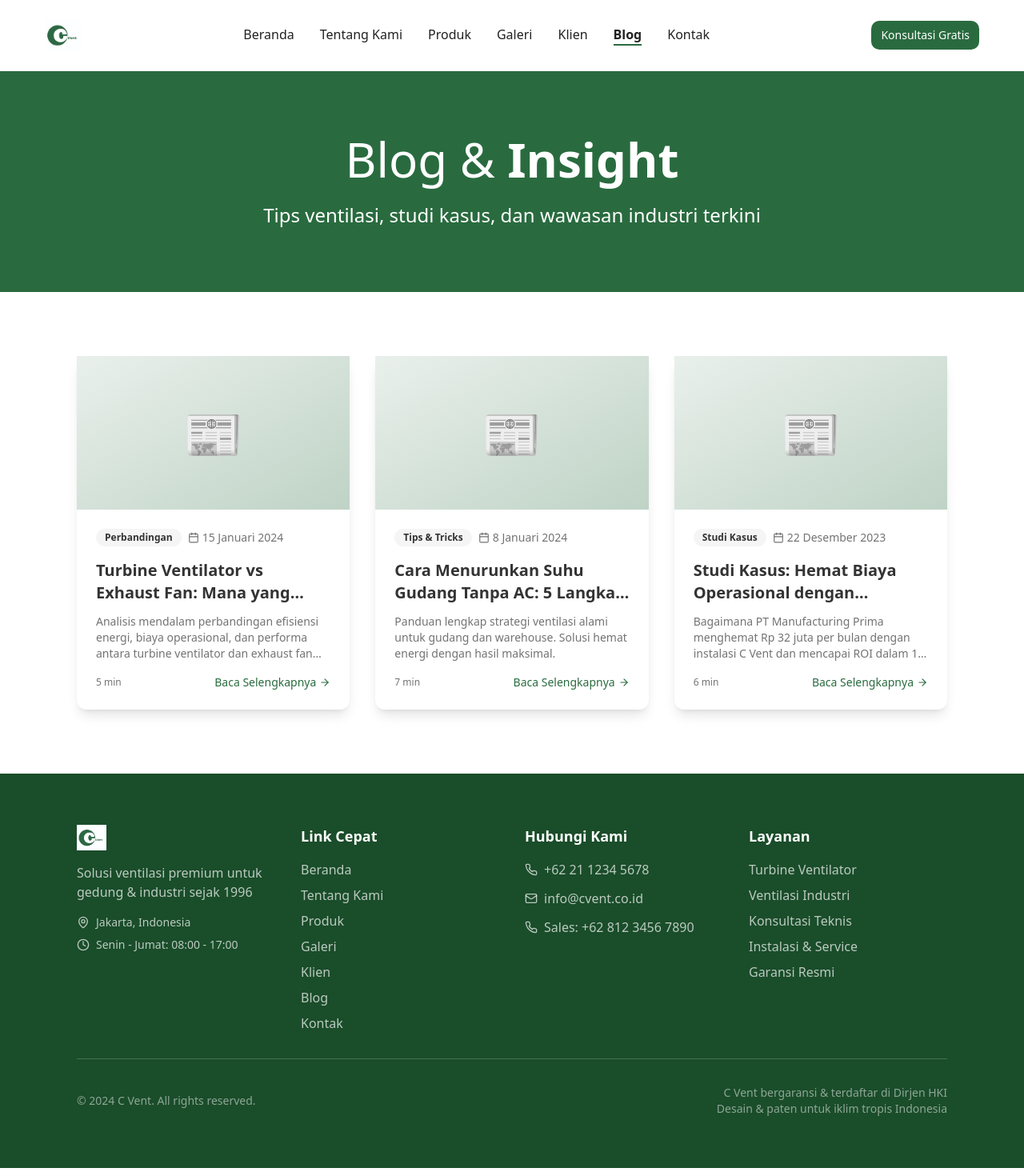
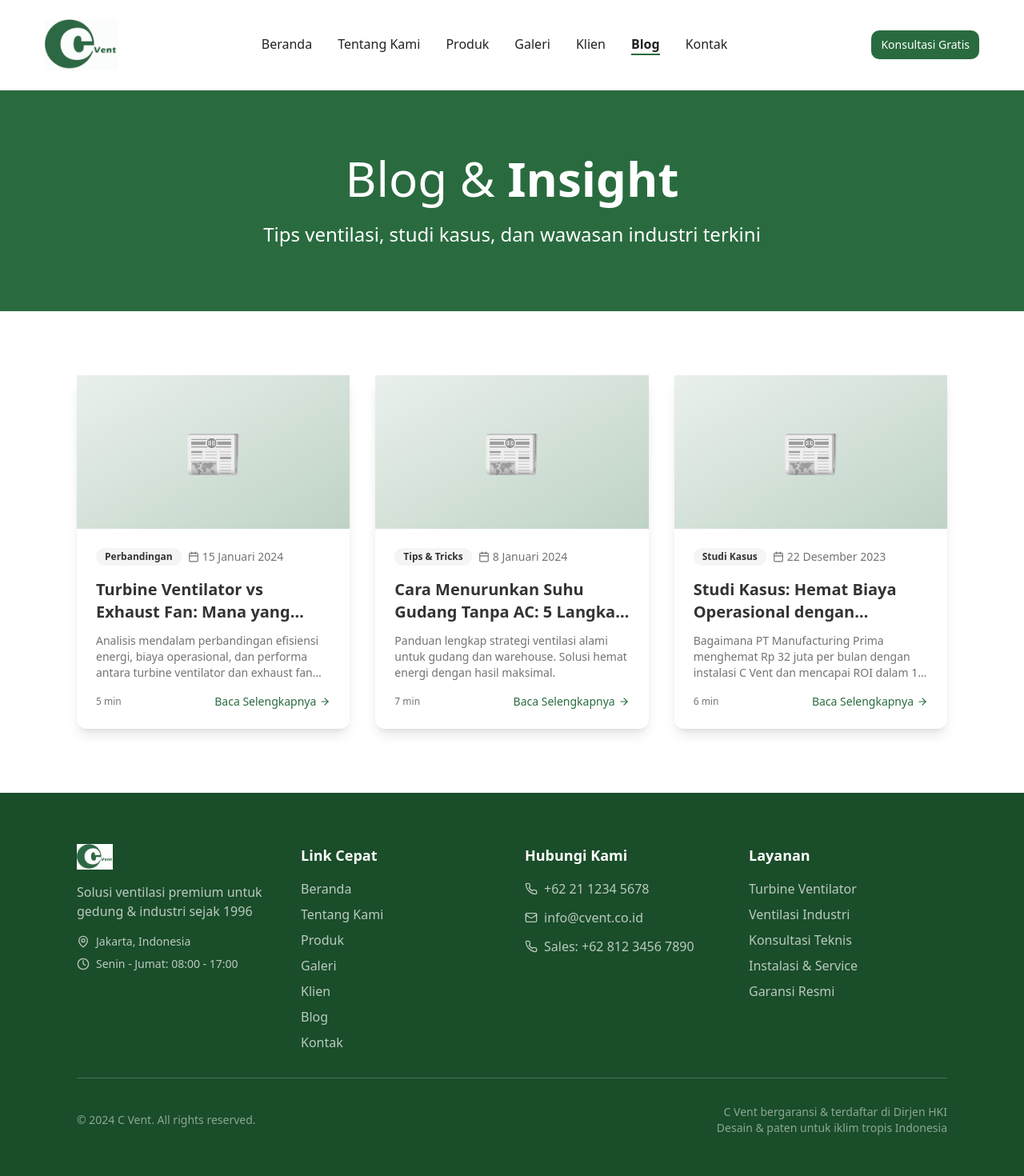
Before and after one commit to melimelimeli18/cvent-turboair, a React (Vite) app: page /blog in a window 1280 px wide. Shown: the top 1470 px of the page at 80% size. Built offline with nearby package versions, Linux system fonts and the light colour scheme.

Commit message:
Update logo in navbar
Replace the existing C Vent logo with the new provided logo and increase its size in the navigation bar.

```diff
--- a/src/components/Footer.tsx
+++ b/src/components/Footer.tsx
@@ -8,7 +8,7 @@ export const Footer = () => {
           <div>
             <div className="flex items-center gap-3 mb-4">
               <img
-                src="/lovable-uploads/e85e277d-52d9-46ea-b953-08c01260cd07.png"
+                src="/lovable-uploads/88dd1ec6-51d4-4d75-8d4f-24a525b157a0.png"
                 alt="C Vent Logo"
                 className="h-8 w-auto"
               />
--- a/src/components/Navigation.tsx
+++ b/src/components/Navigation.tsx
@@ -25,9 +25,9 @@ export const Navigation = ({ isDark = false }: { isDark?: boolean }) => {
       <div className="container mx-auto flex justify-between items-center">
         <Link to="/" className="flex items-center">
           <img
-            src="/lovable-uploads/e85e277d-52d9-46ea-b953-08c01260cd07.png"
+            src="/lovable-uploads/88dd1ec6-51d4-4d75-8d4f-24a525b157a0.png"
             alt="C Vent Logo"
-            className="h-10 w-auto"
+            className="h-16 w-auto"
           />
         </Link>
 
```
Also changed, not shown: public/lovable-uploads/88dd1ec6-51d4-4d75-8d4f-24a525b157a0.png (added).
